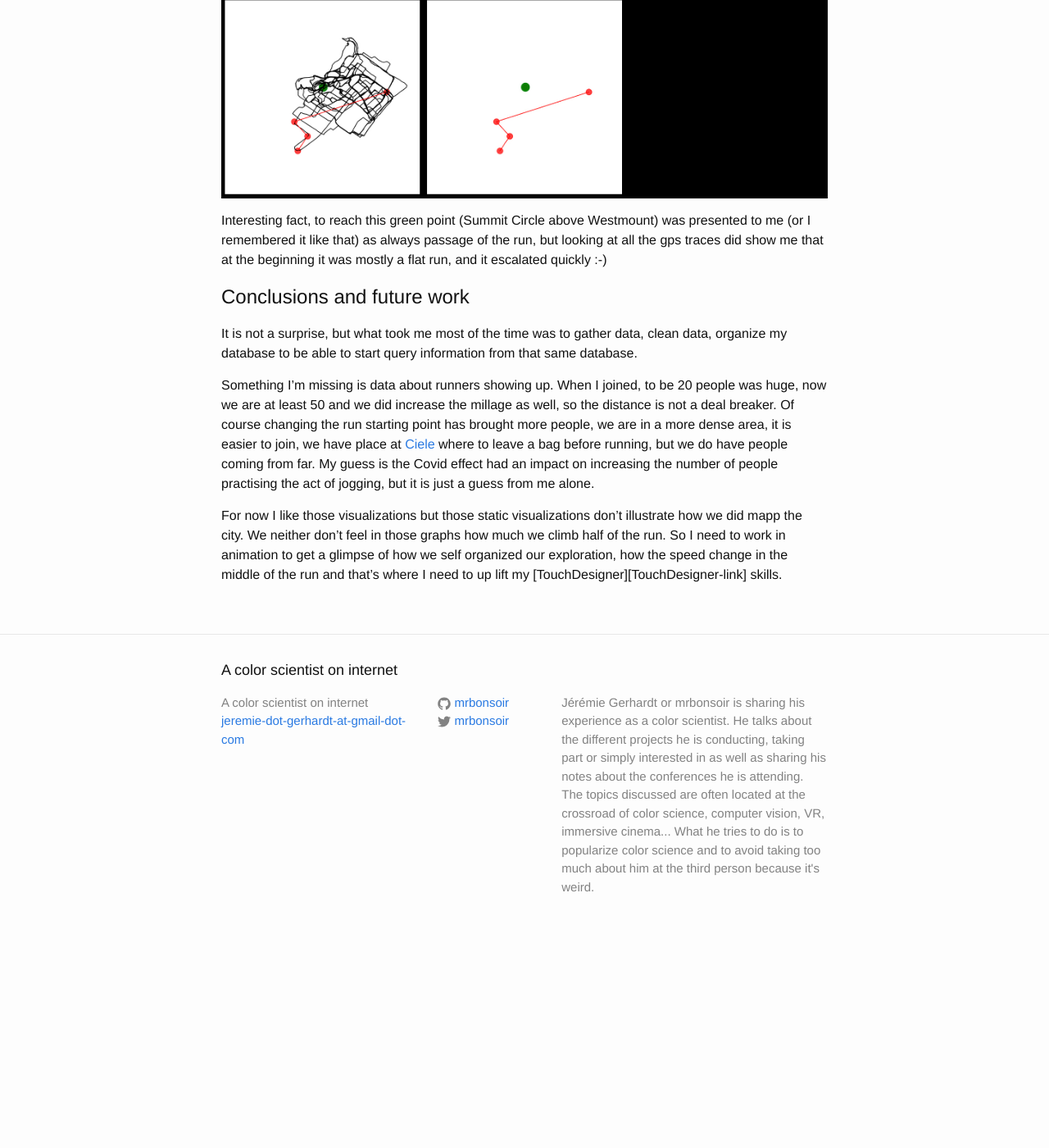
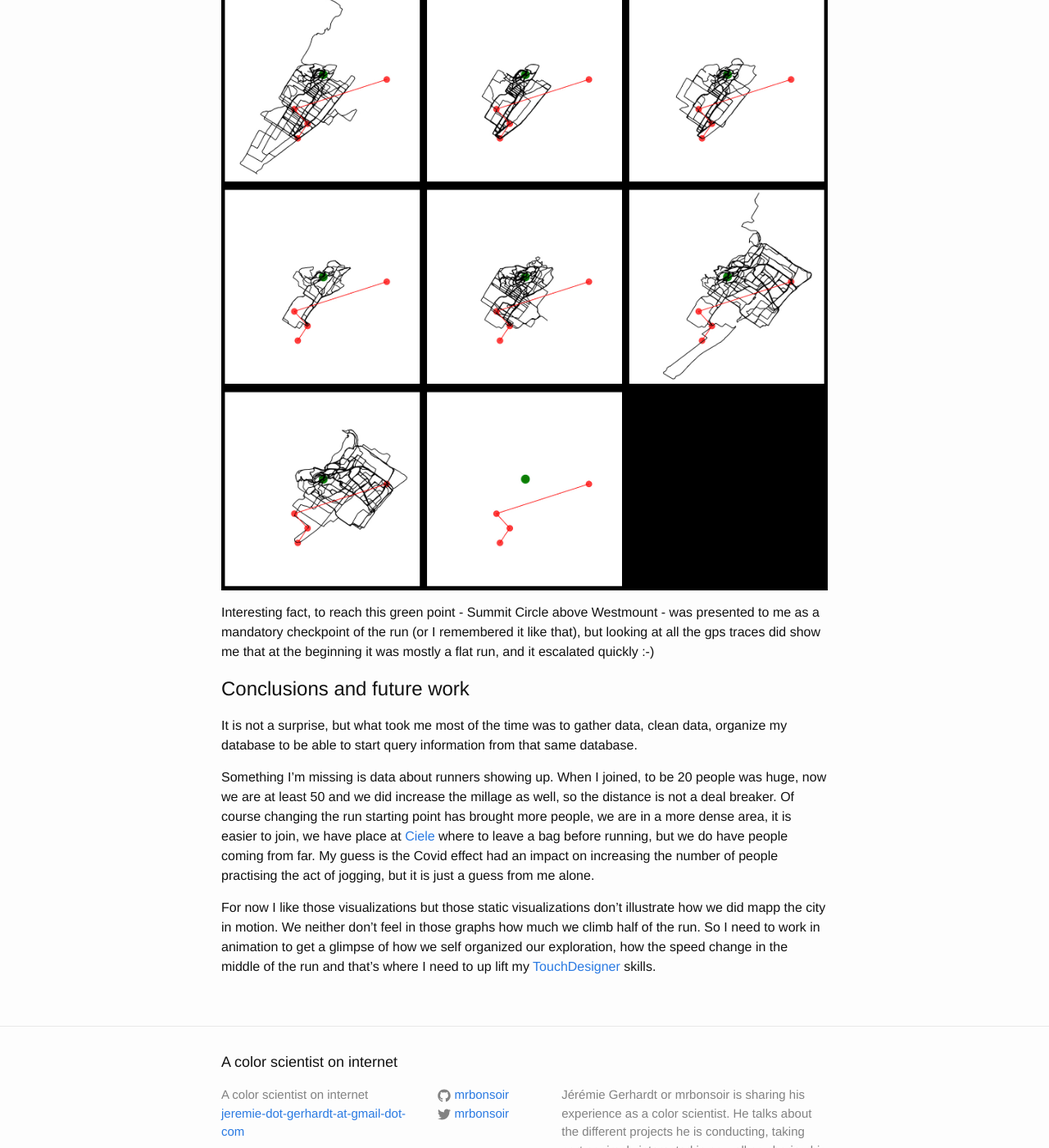
Before and after one commit to mrbonsoir/mrbonsoir.github.io, a Jekyll site: the page built from _posts/2024-08-15-Analysis-of-a-run-club-itinaries.md, in a window 1280 px wide and 1400 px high, scrolled down 3196 px. Shown: the whole window at 82% size. Built offline with Jekyll 4.4.1, drawn with Linux system fonts in a browser that asks for light colours; before the commit the page ends 4349 px from its top, so only the background shows below that; some of the changed text lies outside the part shown.

Commit message:
typo mistakes

```diff
--- a/_posts/2024-08-15-Analysis-of-a-run-club-itinaries.md
+++ b/_posts/2024-08-15-Analysis-of-a-run-club-itinaries.md
@@ -62,15 +62,15 @@ And the same information in a graph:
 ## Getting visualizations
 
 I could look at each run alone, but I can also display all the runs and display in red the longest of the the run recorded so far.
-![](/data/allRunTogther)
+![](/data/allRunTogther.png)
 
-Interesting fact, this longest run was to celebrate the 5th anniversary of the run club and we did pass by all the former starting points since its birth.
+Interesting fact, this longest run was to celebrate the 6th anniversary of the run club and we did pass by all the former starting points since its birth.
 
 Following the season axes I have created one graph per season. Each graph had red points representing the different starting points, and a green point showing the top of the run meaning most of the time we will start our descent just after.
 
 ![](/data/imMontage33.jpg)
 
-Interesting fact, to reach this green point (Summit Circle above Westmount) was presented to me (or I remembered it like that) as always passage of the run, but looking at all the gps traces did show me that at the beginning it was mostly a flat run, and it escalated quickly :-)
+Interesting fact, to reach this green point - Summit Circle above Westmount - was presented to me as a mandatory checkpoint of the run (or I remembered it like that), but looking at all the gps traces did show me that at the beginning it was mostly a flat run, and it escalated quickly :-)
 
 # Conclusions and future work
 
@@ -78,10 +78,12 @@ It is not a surprise, but what took me most of the time was to gather data, clea
 
 Something I'm missing is data about runners showing up. When I joined, to be 20 people was huge, now we are at least 50 and we did increase the millage as well, so the distance is not a deal breaker. Of course changing the run starting point has brought more people, we are in a more dense area, it is easier to join, we have place at [Ciele][ciele-link] where to leave a bag before running, but we do have people coming from far. My guess is the Covid effect had an impact on increasing the number of people practising the act of jogging, but it is just a guess from me alone.
 
-For now I like those visualizations but those static visualizations don't illustrate how we did mapp the city. We neither don't feel in those graphs how much we climb half of the run. So I need to work in animation to get a glimpse of how we self organized our exploration, how the speed change in the middle of the run and that's where I need to up lift my [TouchDesigner][TouchDesigner-link] skills.
+For now I like those visualizations but those static visualizations don't illustrate how we did mapp the city in motion. We neither don't feel in those graphs how much we climb half of the run. So I need to work in animation to get a glimpse of how we self organized our exploration, how the speed change in the middle of the run and that's where I need to up lift my [TouchDesigner][TouchDesigner-link] skills.
 
 
-[myStrava-link]:https://https://www.strava.com/athletes/58753447
+[myStrava-link]:https://www.strava.com/athletes/58753447
 [stravaDataScience-link]:https://medium.com/strava-engineering/tagged/data-science
 [ciele-link]:https://cieleathletics.com/"
 [runrite-link]:https://www.instagram.com/runritemtl
+[datavizRun-link]:https://github.com/mrbonsoir/datavizRun
+[TouchDesigner-link]:https://derivative.ca/
```
Also changed, not shown: other parts of _posts/2024-08-15-Analysis-of-a-run-club-itinaries.md (+4 -4 lines).
